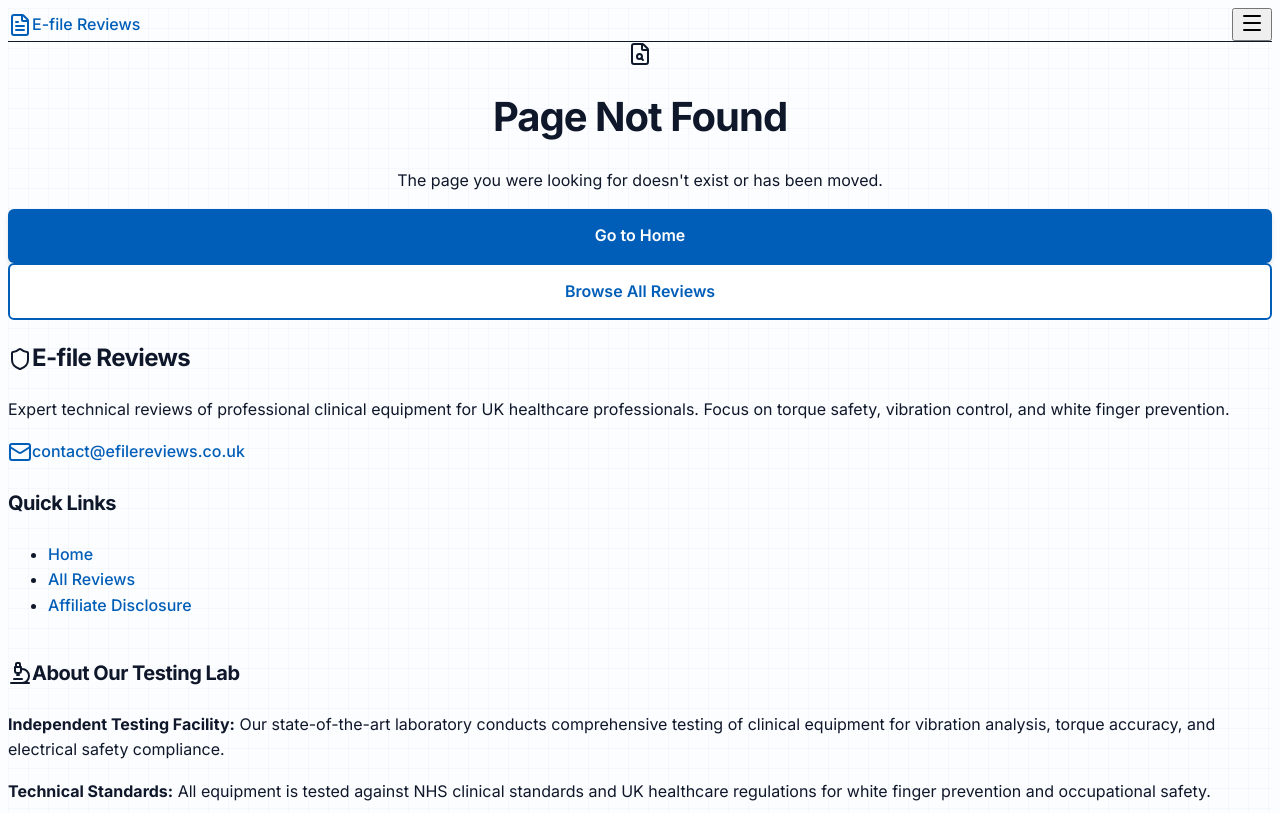
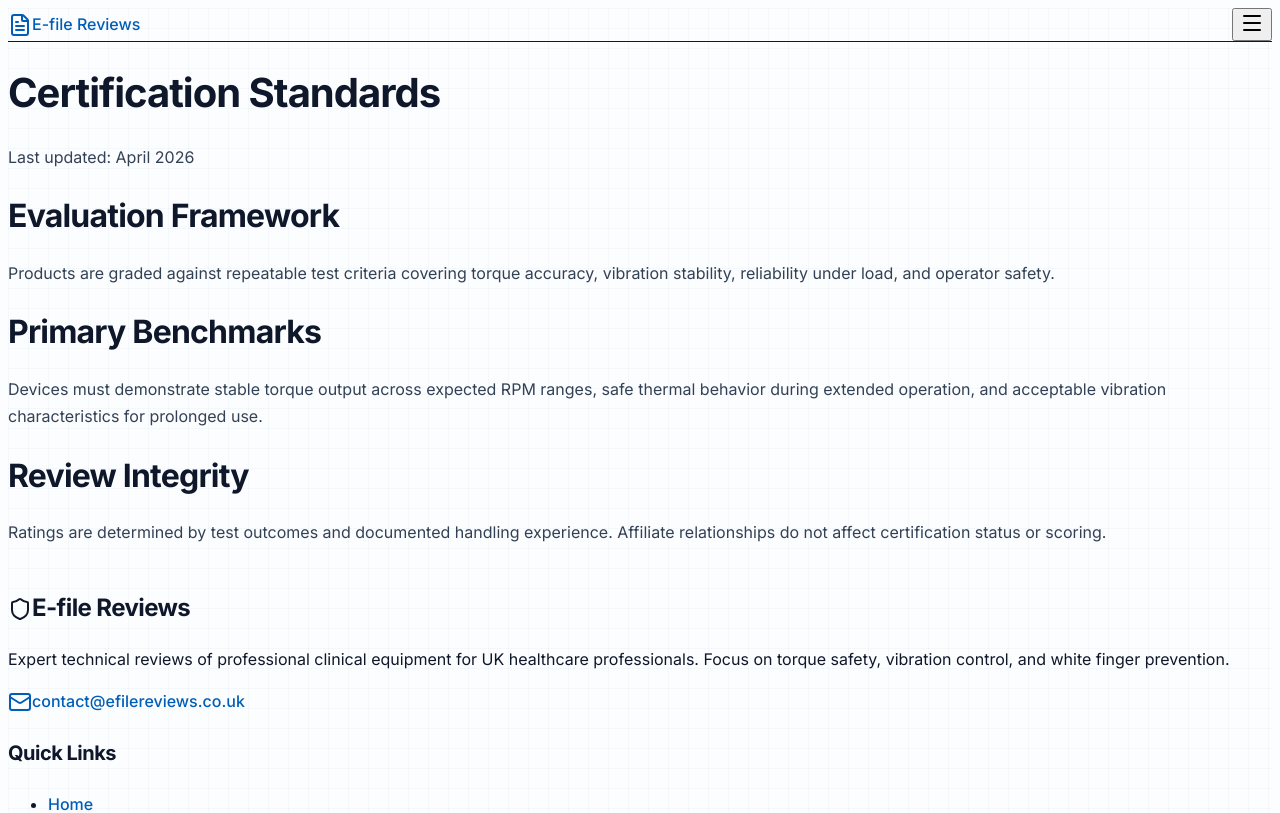
Before and after one commit to cohealcouk/e-file-reviews, a Next.js app: page /certification in a window 1280 px wide. Before the commit this address had no page. Shown: the top 813 px of the page. Built offline with nearby package versions, Linux system fonts and the light colour scheme.

Commit message:
Fix Vercel output directory and add missing footer pages

```diff
--- /dev/null
+++ b/src/app/certification/page.tsx
@@ -0,0 +1,50 @@
+import { Metadata } from 'next';
+import { Header } from '@/components/layout/Header';
+import { Footer } from '@/components/layout/Footer';
+
+export const metadata: Metadata = {
+  title: 'Certification Standards - E-file Reviews',
+  description: 'How E-file Reviews evaluates and certifies clinical equipment performance and safety.',
+};
+
+export default function CertificationPage() {
+  return (
+    <div className="min-h-screen">
+      <Header />
+
+      <main className="max-w-3xl mx-auto px-4 sm:px-6 lg:px-8 py-16">
+        <h1 className="text-3xl font-bold text-slate-900 mb-8">Certification Standards</h1>
+
+        <div className="prose max-w-none text-slate-700 space-y-6">
+          <p className="text-sm text-slate-500">Last updated: April 2026</p>
+
+          <section>
+            <h2 className="text-xl font-semibold text-slate-900 mb-3">Evaluation Framework</h2>
+            <p>
+              Products are graded against repeatable test criteria covering torque accuracy, vibration
+              stability, reliability under load, and operator safety.
+            </p>
+          </section>
+
+          <section>
+            <h2 className="text-xl font-semibold text-slate-900 mb-3">Primary Benchmarks</h2>
+            <p>
+              Devices must demonstrate stable torque output across expected RPM ranges, safe thermal behavior
+              during extended operation, and acceptable vibration characteristics for prolonged use.
+            </p>
+          </section>
+
+          <section>
+            <h2 className="text-xl font-semibold text-slate-900 mb-3">Review Integrity</h2>
+            <p>
+              Ratings are determined by test outcomes and documented handling experience. Affiliate
+              relationships do not affect certification status or scoring.
+            </p>
+          </section>
+        </div>
+      </main>
+
+      <Footer />
+    </div>
+  );
+}
--- a/src/app/sitemap.ts
+++ b/src/app/sitemap.ts
@@ -10,6 +10,8 @@ export default function sitemap(): MetadataRoute.Sitemap {
   const staticRoutes: MetadataRoute.Sitemap = [
     { url: BASE_URL, lastModified: new Date(), changeFrequency: 'weekly', priority: 1 },
     { url: `${BASE_URL}/reviews`, lastModified: new Date(), changeFrequency: 'weekly', priority: 0.9 },
+    { url: `${BASE_URL}/testing-lab`, lastModified: new Date(), changeFrequency: 'monthly', priority: 0.5 },
+    { url: `${BASE_URL}/certification`, lastModified: new Date(), changeFrequency: 'monthly', priority: 0.5 },
     { url: `${BASE_URL}/privacy`, lastModified: new Date(), changeFrequency: 'yearly', priority: 0.2 },
     { url: `${BASE_URL}/terms`, lastModified: new Date(), changeFrequency: 'yearly', priority: 0.2 },
     { url: `${BASE_URL}/disclosure`, lastModified: new Date(), changeFrequency: 'yearly', priority: 0.2 },
--- /dev/null
+++ b/src/app/testing-lab/page.tsx
@@ -0,0 +1,59 @@
+import { Metadata } from 'next';
+import Link from 'next/link';
+import { Header } from '@/components/layout/Header';
+import { Footer } from '@/components/layout/Footer';
+
+export const metadata: Metadata = {
+  title: 'Testing Lab - E-file Reviews',
+  description: 'Independent testing methodology for clinical e-files and equipment.',
+};
+
+export default function TestingLabPage() {
+  return (
+    <div className="min-h-screen">
+      <Header />
+
+      <main className="max-w-3xl mx-auto px-4 sm:px-6 lg:px-8 py-16">
+        <h1 className="text-3xl font-bold text-slate-900 mb-8">Testing Lab</h1>
+
+        <div className="prose max-w-none text-slate-700 space-y-6">
+          <p className="text-sm text-slate-500">Last updated: April 2026</p>
+
+          <section>
+            <h2 className="text-xl font-semibold text-slate-900 mb-3">Independent Facility</h2>
+            <p>
+              Our reviews are based on controlled testing in an independent lab environment focused on
+              real-world use by UK healthcare professionals and high-volume clinical teams.
+            </p>
+          </section>
+
+          <section>
+            <h2 className="text-xl font-semibold text-slate-900 mb-3">What We Measure</h2>
+            <p>
+              We assess torque consistency, thermal stability, vibration profile, acoustic output, and
+              electrical safety indicators over repeated operating cycles. Findings are compared across
+              product classes to keep recommendations practical and transparent.
+            </p>
+          </section>
+
+          <section>
+            <h2 className="text-xl font-semibold text-slate-900 mb-3">Safety First</h2>
+            <p>
+              We prioritize operator safety and patient-facing reliability, including white-finger risk
+              factors linked to prolonged vibration exposure.
+            </p>
+            <p>
+              For full criteria and review thresholds, see our{' '}
+              <Link href="/certification" className="text-medical-600 hover:underline">
+                Certification Standards
+              </Link>
+              .
+            </p>
+          </section>
+        </div>
+      </main>
+
+      <Footer />
+    </div>
+  );
+}
```
Also changed, not shown: vercel.json.
